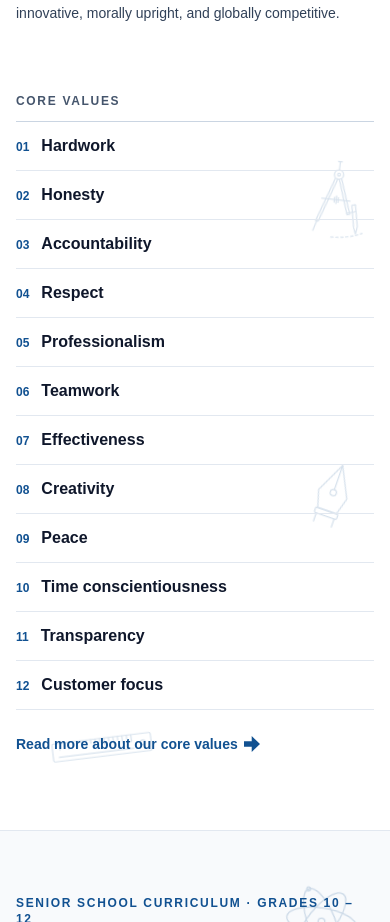
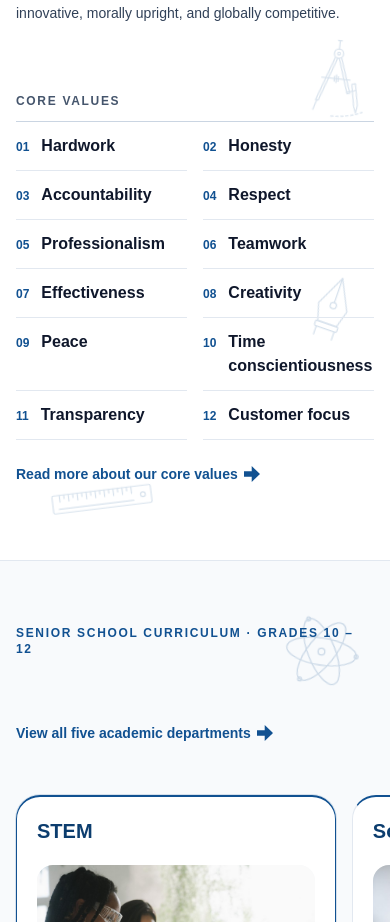
Before and after one commit to kingyepz-uopeople/mumbi-senior-school, a Next.js app: page / in a window 390 px wide. Shown: the part 6267-7189 px from the top of the page. Built offline with nearby package versions, Linux system fonts and the light colour scheme; a web font is replaced by a local one.

Commit message:
Update FoundationalPillars component to adjust grid layout for core values list

```diff
--- a/src/components/home/FoundationalPillars.tsx
+++ b/src/components/home/FoundationalPillars.tsx
@@ -64,7 +64,7 @@ export default function FoundationalPillars() {
               Core Values
             </h3>
 
-            <ol role="list" className="grid gap-x-6 sm:grid-cols-2">
+            <ol role="list" className="grid grid-cols-2 gap-x-4 sm:gap-x-6">
               {schoolInfo.coreValues.map((value, idx) => (
                 <li
                   key={value.id}
```
